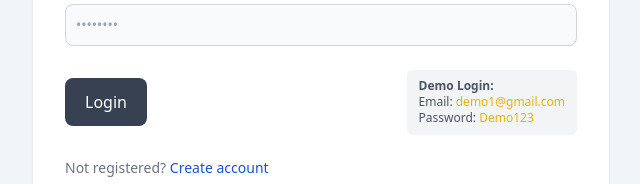
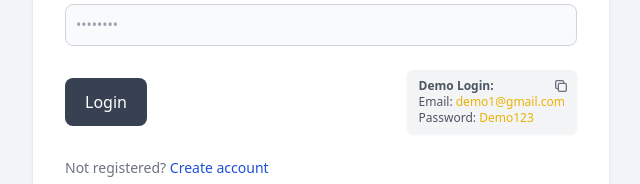
Before and after one commit to vivekanand04/voice-controll-streaming-platform, a React (Vite) app in the folder UserInterface/: page /login in a window 1280 px wide. Shown: the part 460-644 px from the top of the page, without its empty margins (319-959 px from the left). Built offline with nearby package versions, Linux system fonts and the light colour scheme; no server answers.

Commit message:
added the copy icon at sign in page to copy the credentials

```diff
--- a/UserInterface/src/components/Login.jsx
+++ b/UserInterface/src/components/Login.jsx
@@ -41,6 +41,13 @@ function Login() {
             ...prevState,
             [name]: value,
         }));
+    };
+
+    const handleFillDemoCredentials = () => {
+        setFormData({
+            email: 'demo1@gmail.com',
+            password: 'Demo123'
+        });
     };
 
     return (
@@ -110,8 +117,29 @@ function Login() {
     Login
   </button>
 
-  <div className="inline-flex flex-col text-xs text-gray-600 bg-gray-100 rounded-md px-3 py-2 shadow-sm w-full sm:w-auto">
-    <span className="font-semibold">Demo Login:</span>
+  <div className="relative inline-flex flex-col text-xs text-gray-600 bg-gray-100 rounded-md px-3 py-2 shadow-sm w-full sm:w-auto">
+    <button
+      type="button"
+      onClick={handleFillDemoCredentials}
+      className="absolute top-1 right-1 p-1 text-gray-500 hover:text-gray-700 hover:bg-gray-200 rounded transition-colors"
+      title="Fill demo credentials"
+      aria-label="Fill demo credentials"
+    >
+      <svg
+        className="w-4 h-4"
+        fill="none"
+        stroke="currentColor"
+        viewBox="0 0 24 24"
+      >
+        <path
+          strokeLinecap="round"
+          strokeLinejoin="round"
+          strokeWidth={2}
+          d="M8 16H6a2 2 0 01-2-2V6a2 2 0 012-2h8a2 2 0 012 2v2m-6 12h8a2 2 0 002-2v-8a2 2 0 00-2-2h-8a2 2 0 00-2 2v8a2 2 0 002 2z"
+        />
+      </svg>
+    </button>
+    <span className="font-semibold pr-6">Demo Login:</span>
     <span>Email: <span className="text-yellow-500">demo1@gmail.com</span></span>
     <span>Password: <span className="text-yellow-500">Demo123</span></span>
   </div>
```
